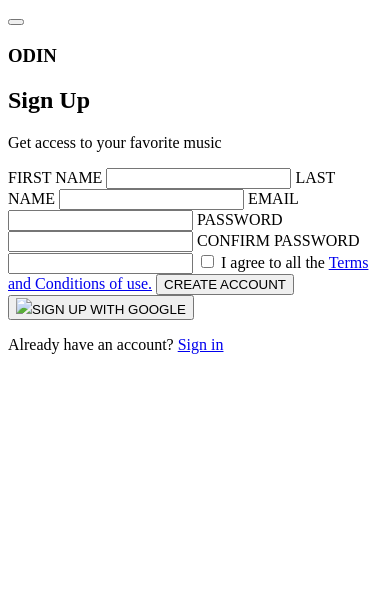
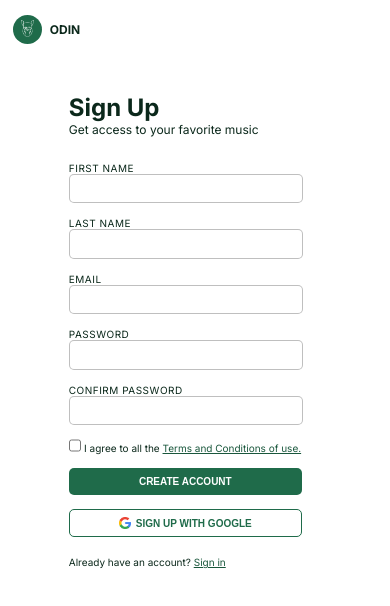
Before and after one commit to azaespa/01-Landing-Page, a plain HTML site: page Sign-up-Form/index.html in a window 390 px wide. Drawn offline with Linux system fonts and the light colour scheme.

Commit message:
Mobile first UI

```diff
--- a/Sign-up-Form/index.html
+++ b/Sign-up-Form/index.html
@@ -12,31 +12,33 @@
     <div class="left">
         <div class="header">
             <button class="logo"></button>
-            <h3 class="logo-name">ODIN</h3>
+            <p class="logo-name">ODIN</p>
         </div>
         <div class="signup-form-container">
             <h2 class="signup-txt">Sign Up</h2>
             <p>Get access to your favorite music</p>
-            <form action class="sign-up-form">
+            <form action class="signup-form" autocomplete="on">
                 <label for="first-name">FIRST NAME</label>
-                <input type="text" name="first-name" id="first-name" />
+                <input type="text" name="first-name" id="first-name" required/>
                 <label for="last-name">LAST NAME</label>
-                <input type="text" name="last-name" id="last-name" />
+                <input type="text" name="last-name" id="last-name" required/>
                 <label for="email">EMAIL</label>
-                <input type="text" name="email" id="email" />
+                <input type="email" name="email" id="email" required/>
                 <label for="password">PASSWORD</label>
-                <input type="text" name="password" id="password" />
+                <input type="password" minlength="8" name="password" id="password" required/>
                 <label for="confirm-password">CONFIRM PASSWORD</label>
-                <input type="text" name="confirm-password" id="confirm-password" />
-                <input type="checkbox" name="terms" id="terms" />
-                <label for="terms">I agree to all the
-                    <a href="#">Terms and Conditions of use.</a></label>
+                <input type="password" minlength="8" name="confirm-password" id="confirm-password" required/>
+                <p class="terms">
+                    <input type="checkbox" name="terms" id="terms" required/>
+                    I agree to all the
+                    <a href="#">Terms and Conditions of use.</a>
+                </p>
                 <button id="create-account">CREATE ACCOUNT</button>
-                <button id="sign-up-w-google">
-                    <img src="#" />SIGN UP WITH GOOGLE
+                <button id="signup-w-google">
+                    <img src="src/Google__G__Logo.svg.webp" />SIGN UP WITH GOOGLE
                 </button>
             </form>
-            <p>Already have an account? <a href="#">Sign in</a></p>
+            <p class="have-account">Already have an account? <a href="#">Sign in</a></p>
         </div>
     </div>
 
--- a/Sign-up-Form/style.css
+++ b/Sign-up-Form/style.css
@@ -5,3 +5,152 @@ Sign up form - always center center
 Fonts will change after > 768 wide
 Image - Always center the face
 */
+
+@import url('https://fonts.googleapis.com/css2?family=Inter:wght@300;400;700&display=swap');
+
+:root {
+    --text: #0b281b;
+    --background: #ffffff;
+    --primary-button: #1f6b4a;
+    --secondary-button: #e7f8f1;
+    --accent: #19573c;
+
+    --fw-light: 300;
+    --fw-regular: 400;
+    --fw-bold: 700;
+
+    font-family: 'Inter', sans-serif;
+    font-size: 16px;
+}
+
+* {
+    padding: 0;
+    margin: 0;
+    border: 0;
+    box-sizing: 0;
+    color: var(--text);
+}
+
+body {
+    display: flex;
+    flex-direction: column;
+}
+
+a {
+    color: var(--accent);
+}
+
+button {
+    color: white;
+    background-color: var(--primary-button);
+    border-radius: 5px;
+}
+
+button.logo {
+    background-image: url(src/odin-lined.png);
+    background-size: 13px;
+    background-repeat: no-repeat;
+    background-position: center;
+    height: 29px;
+    width: 29px;
+    border-radius: 50%;
+}
+
+button#signup-w-google {
+    color: var(--primary-button);
+    border: 1px solid var(--primary-button);
+    background-color: transparent;
+    display: flex;
+    align-items: center;
+    justify-content: center;
+}
+
+button#signup-w-google img {
+    height: 12px;
+    width: 12px;
+    margin-right: 0.3125rem;
+}
+
+input,
+button:not(.logo) {
+    height: 27.5px;
+    width: 233px;
+}
+
+input {
+    border-radius: 5px;
+    border: 1px solid rgba(0, 0, 0, 0.25);
+}
+
+input:not([type="checkbox"]) {
+    padding: 0 0.5rem;
+    width: 216px;
+}
+
+input[type="checkbox"]#terms {
+    height: 12.5px;
+    width: 12.5px;
+}
+
+button,
+p.logo-name {
+    font-weight: var(--fw-bold);
+}
+
+h3 {
+    font-size: 1.5rem;
+}
+
+p {
+    font-size: 0.75rem;
+}
+
+label {
+    letter-spacing: 0.5px;
+}
+
+label,
+button,
+p.terms,
+p.have-account {
+    font-size: 0.625rem;
+}
+
+.left {
+    display: flex;
+    flex-direction: column;
+    align-items: flex-start;
+    justify-content: center;
+}
+
+.header {
+    padding: 0rem .8rem;
+    height: 3.625rem;
+    display: flex;
+    align-items: center;
+    justify-content: flex-start;
+    gap: 0.5rem;
+}
+
+.signup-form-container {
+    margin: 0rem .8rem;
+    padding: 2.18rem 3.5rem;
+    display: flex;
+    flex-direction: column;
+    align-items: flex-start;
+    justify-content: center;
+}
+
+.signup-form {
+    display: flex;
+    flex-direction: column;
+    margin-top: 0.6875rem;
+}
+
+.signup-form > *:not(input) {
+    margin-top: 0.875rem;
+}
+
+.have-account {
+    margin-top: 1.2rem;
+}
```
Also changed, not shown: Sign-up-Form/src/Google__G__Logo.svg.webp (added), Sign-up-Form/src/odin-lined.png (added), 1 other file.
